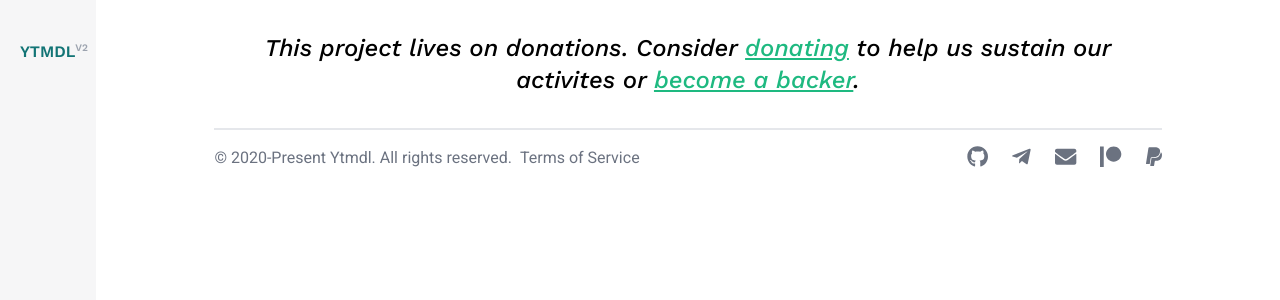
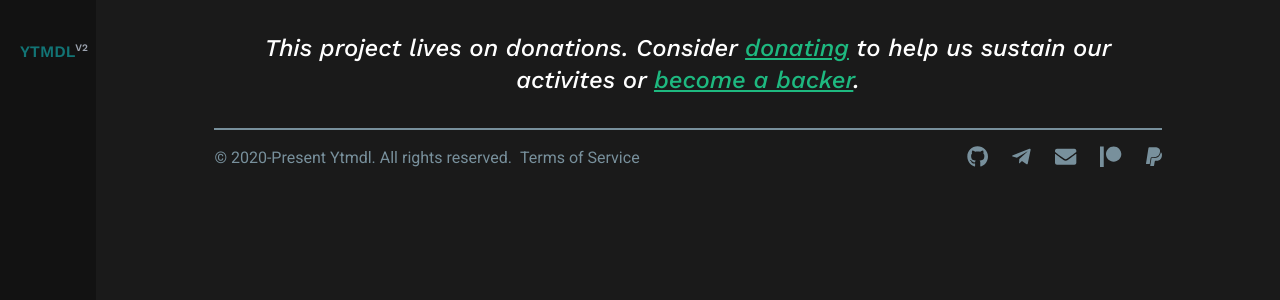
Before and after one commit to deepjyoti30/ytmdl-web-v2, a Vue app: page / in a window 1280 px wide. Shown: the top 300 px of the page. Built offline with nearby package versions, Linux system fonts and the light colour scheme; some icons are missing; what vue-resource would draw is missing.

Commit message:
Make the theme change saved among refreshes by using localStorage

```diff
--- a/src/App.vue
+++ b/src/App.vue
@@ -1,6 +1,6 @@
 <template>
   <div id="app">
-    <Navbar @themeChange="handleThemeChange" />
+    <Navbar :isDark="getIsDark" @themeChange="handleThemeChange" />
     <transition name="fade-in"
       ><router-view class="router-view__container" />
     </transition>
@@ -52,7 +52,30 @@ export default {
        * Change the theme based on what the navbar is asking to do.
        */
       theme == "light" ? this.removeDark() : this.addDark();
+      this.saveTheme(theme);
+    },
+    saveTheme: function(theme) {
+      /**
+       * Save the theme in the localStorage so it can be used later.
+       */
+      localStorage.setItem("theme", theme);
+    },
+    readAndApplyTheme: function() {
+      /**
+       * Read the saved theme from the localStorage and apply it
+       * accordingly.
+       */
+      const savedTheme = localStorage.getItem("theme");
+      this.handleThemeChange(savedTheme);
     }
+  },
+  computed: {
+    getIsDark() {
+      return this.isDark;
+    }
+  },
+  mounted() {
+    this.readAndApplyTheme();
   }
 };
 </script>
--- a/src/components/Navbar.vue
+++ b/src/components/Navbar.vue
@@ -108,9 +108,14 @@ export default {
   },
   data: () => {
     return {
-      expandNavbar: false,
-      isDark: false
+      expandNavbar: false
     };
+  },
+  props: {
+    isDark: {
+      type: Boolean,
+      default: false
+    }
   },
   methods: {
     expandBar: function() {
@@ -133,8 +138,7 @@ export default {
        * the colors are changed. We also need to change the
        * icon of the icon.
        */
-      this.isDark = !this.isDark;
-      this.$emit("themeChange", this.isDark ? "dark" : "light");
+      this.$emit("themeChange", !this.isDark ? "dark" : "light");
     }
   },
   computed: {
```
